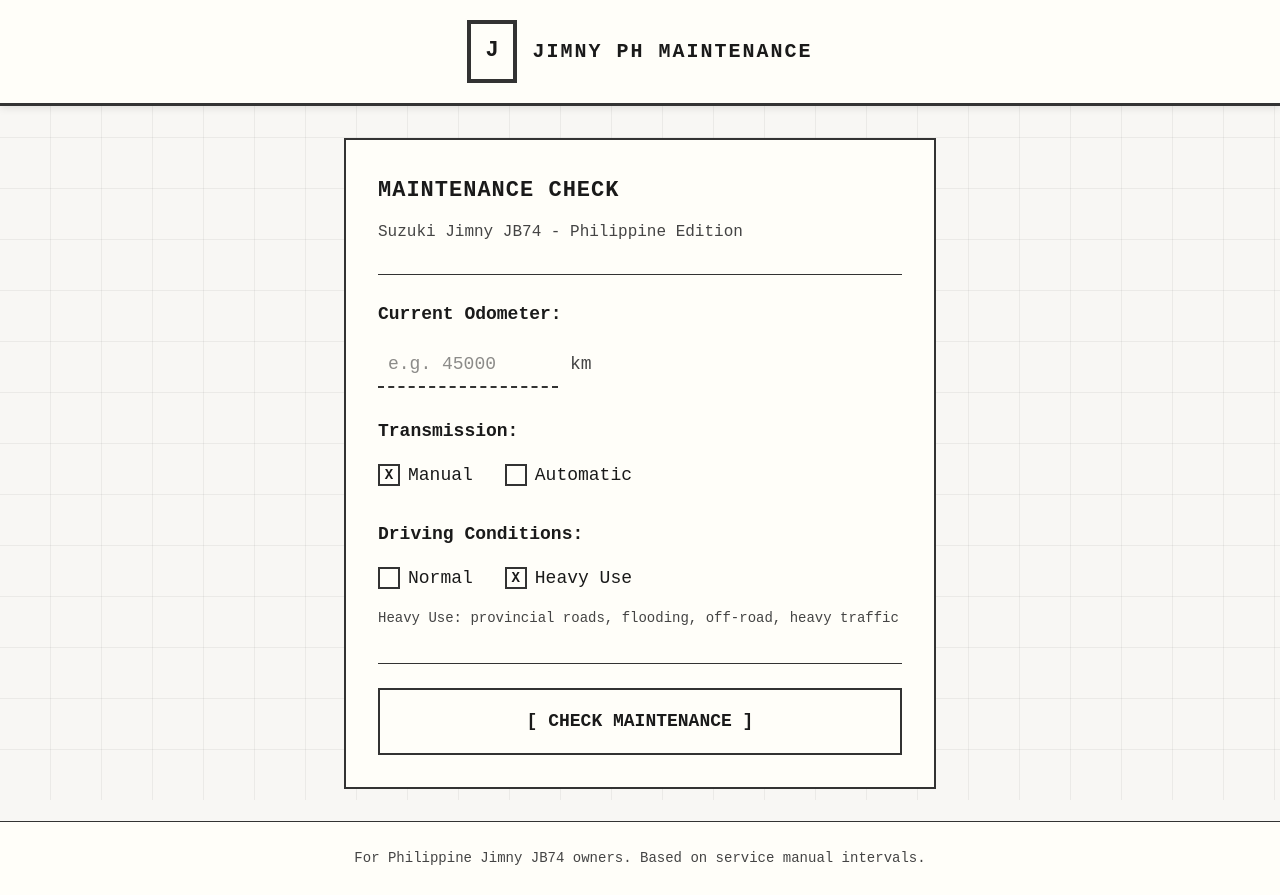
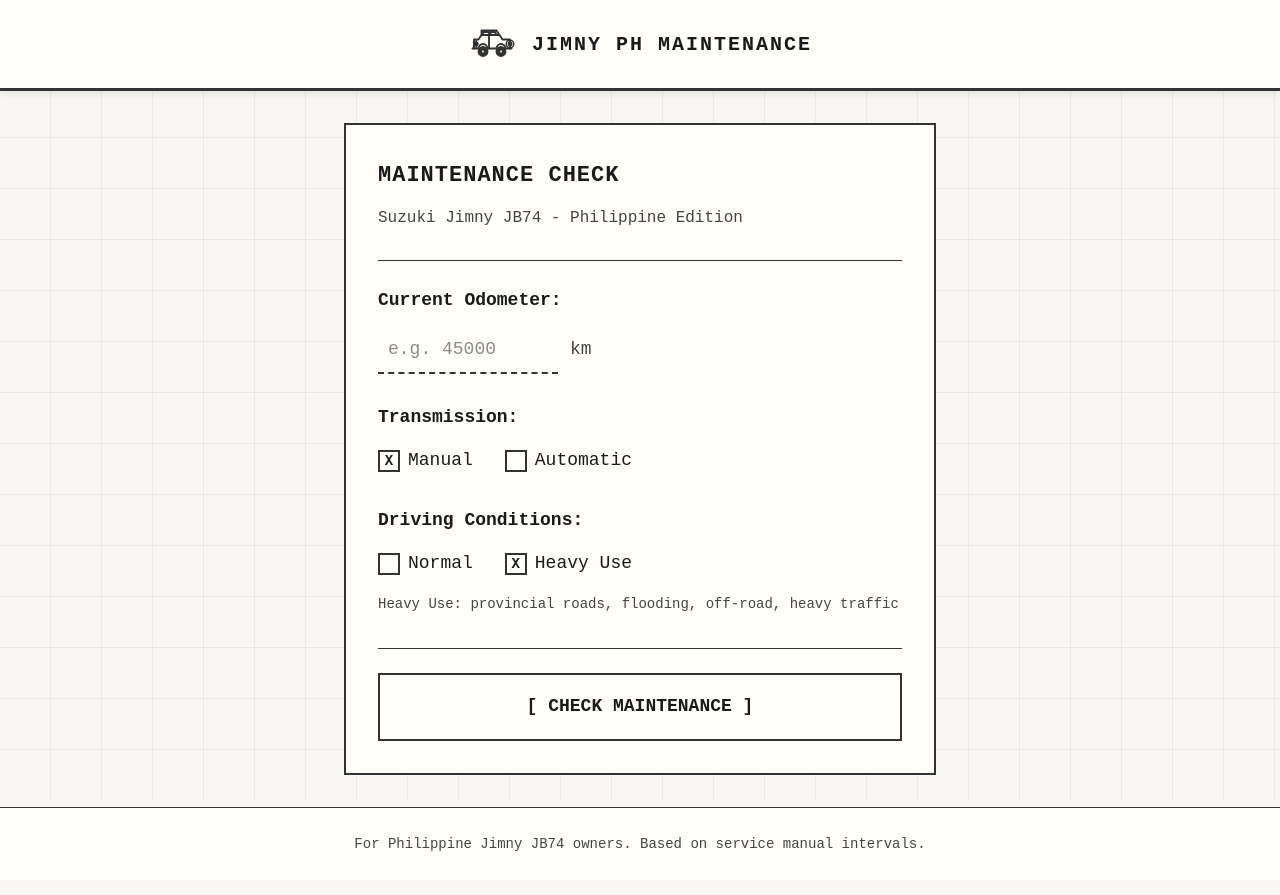
Before and after one commit to MarkFChavez/jimnypms-nextjs, a Next.js app: page / in a window 1280 px wide. Built offline with nearby package versions, Linux system fonts and the light colour scheme.

Commit message:
add logo

```diff
--- a/app/layout.tsx
+++ b/app/layout.tsx
@@ -5,6 +5,9 @@
   title: "Jimny PH Maintenance",
   description:
     "Check what maintenance is due for your Suzuki Jimny JB74 in the Philippines.",
+  icons: {
+    icon: "/jimny-icon.svg",
+  },
 };
 
 export default function RootLayout({
@@ -37,17 +40,14 @@
               gap: "16px",
             }}
           >
-            <span
+            <img
+              src="/jimny-icon.svg"
+              alt="Jimny"
               style={{
-                display: "inline-block",
-                border: "4px solid #333",
-                padding: "8px 14px",
-                fontWeight: "bold",
-                fontSize: "22px",
+                width: "48px",
+                height: "48px",
               }}
-            >
-              J
-            </span>
+            />
             <span
               style={{
                 fontSize: "20px",
```
Also changed, not shown: public/jimny-icon.svg (added).
